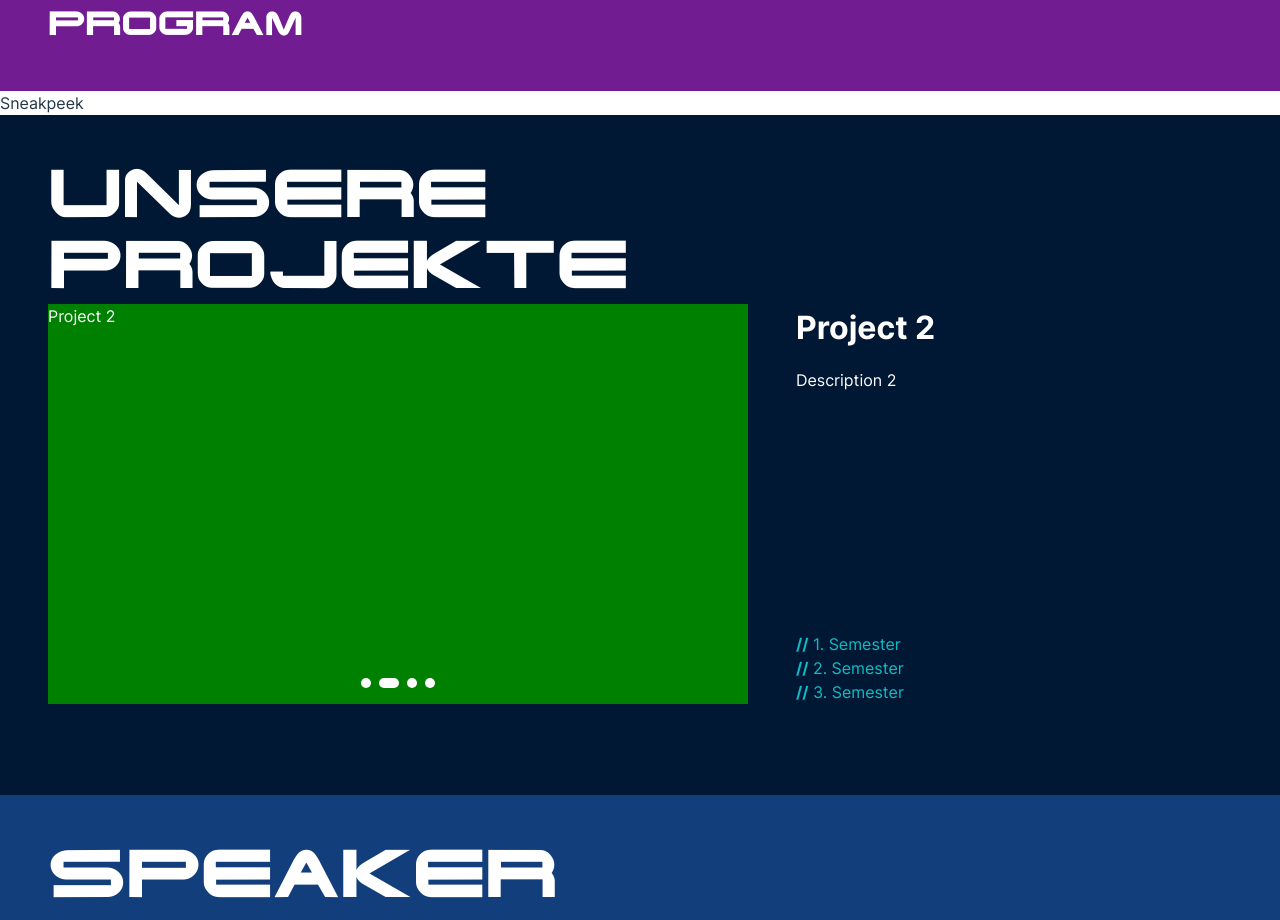
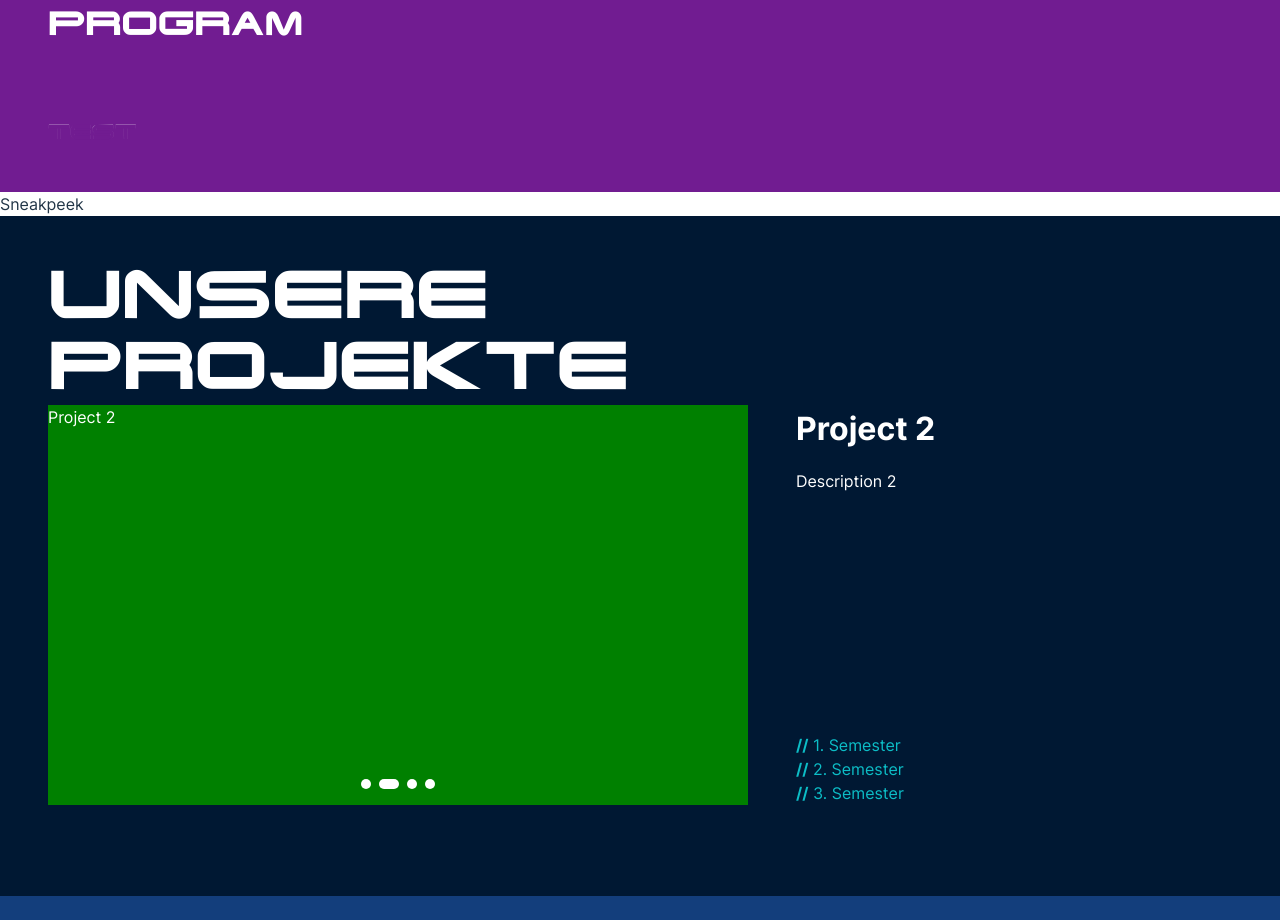
Before and after one commit to IF2023/IF2023, a React (Vite) app in the folder IF2023_Website/: page / in a window 1280 px wide. Shown: the part 840-1760 px from the top of the page. Built offline with nearby package versions, Linux system fonts and the light colour scheme.

Commit message:
feat: heading style for dates

```diff
--- a/IF2023_Website/src/components/ProgramDay/ProgramDay.jsx
+++ b/IF2023_Website/src/components/ProgramDay/ProgramDay.jsx
@@ -0,0 +1,8 @@
+import data from "../../data/programData.json";
+import styles from "./ProgramDay.module.scss";
+
+const ProgramDay = () => {
+  return <h1 className={styles.heading}>TEST</h1>;
+};
+
+export default ProgramDay;
--- /dev/null
+++ b/IF2023_Website/src/components/ProgramDay/ProgramDay.module.scss
@@ -0,0 +1,16 @@
+@import "/src/variables";
+
+.date {
+  width: 300px;
+  font-size: $font_size_sm;
+  margin: 1.5rem;
+}
+
+.heading {
+  font-family: $font_Terminator;
+  font-size: $font_size_sm;
+  color: $color_purple;
+  -webkit-text-stroke: 0.05px $color_white;
+
+  margin-top: 5rem;
+}
--- a/IF2023_Website/src/sections/Program/Program.jsx
+++ b/IF2023_Website/src/sections/Program/Program.jsx
@@ -1,4 +1,5 @@
 import AnimationWrapper from "../../components/AnimationWrapper/AnimationWrapper";
+import ProgramDay from "../../components/ProgramDay/ProgramDay";
 import Slideshow from "../../components/ProgramDay/ProgramDay";
 import styles from "./program.module.scss";
 
@@ -8,6 +9,7 @@ const Program = () => {
       <AnimationWrapper>
         <h1 className={styles.heading}>PROGRAM</h1>
       </AnimationWrapper>
+      <ProgramDay />
     </section>
   );
 };
--- a/IF2023_Website/src/sections/Program/program.module.scss
+++ b/IF2023_Website/src/sections/Program/program.module.scss
@@ -1,4 +1,5 @@
 @import "/src/variables";
+
 .program {
   background-color: $color_purple;
   color: $color_white;
```
